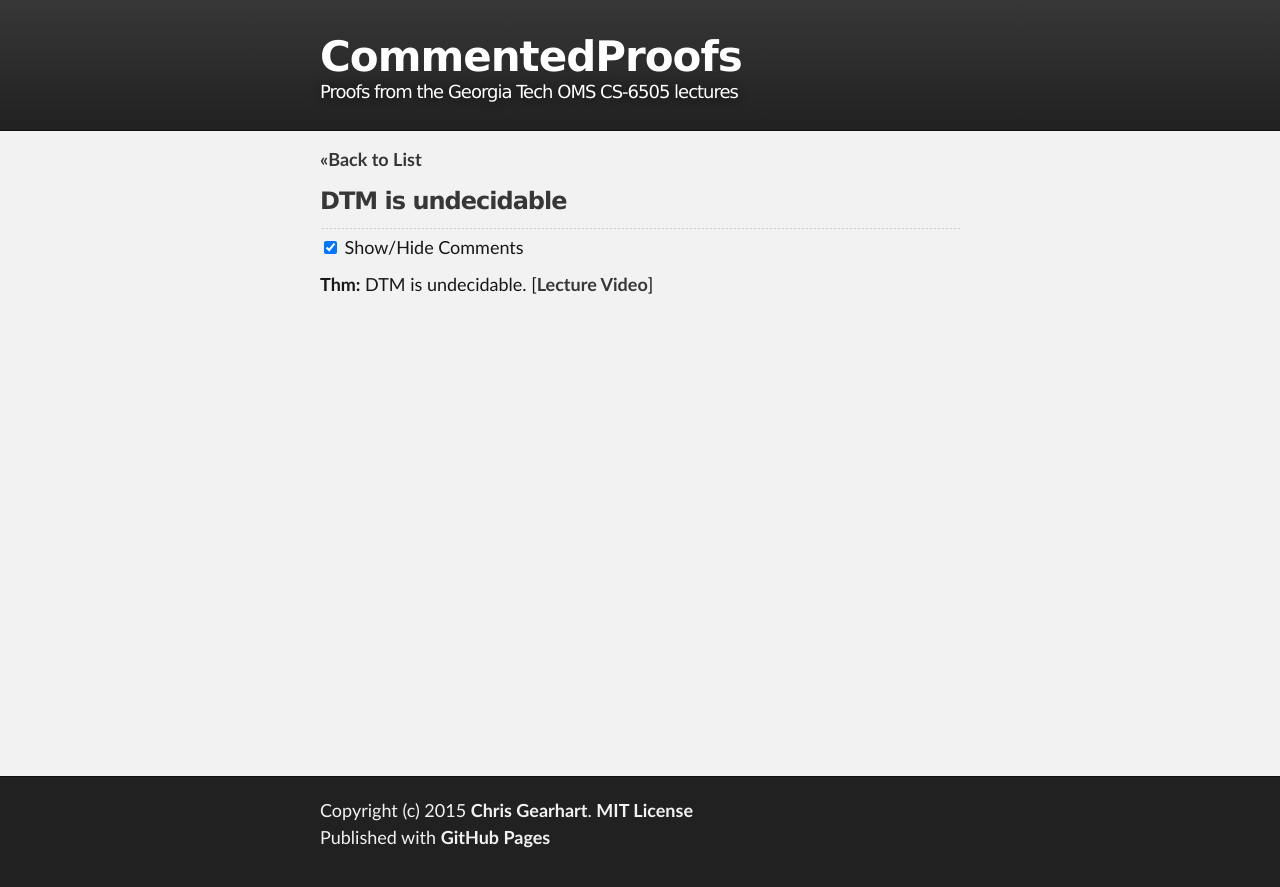
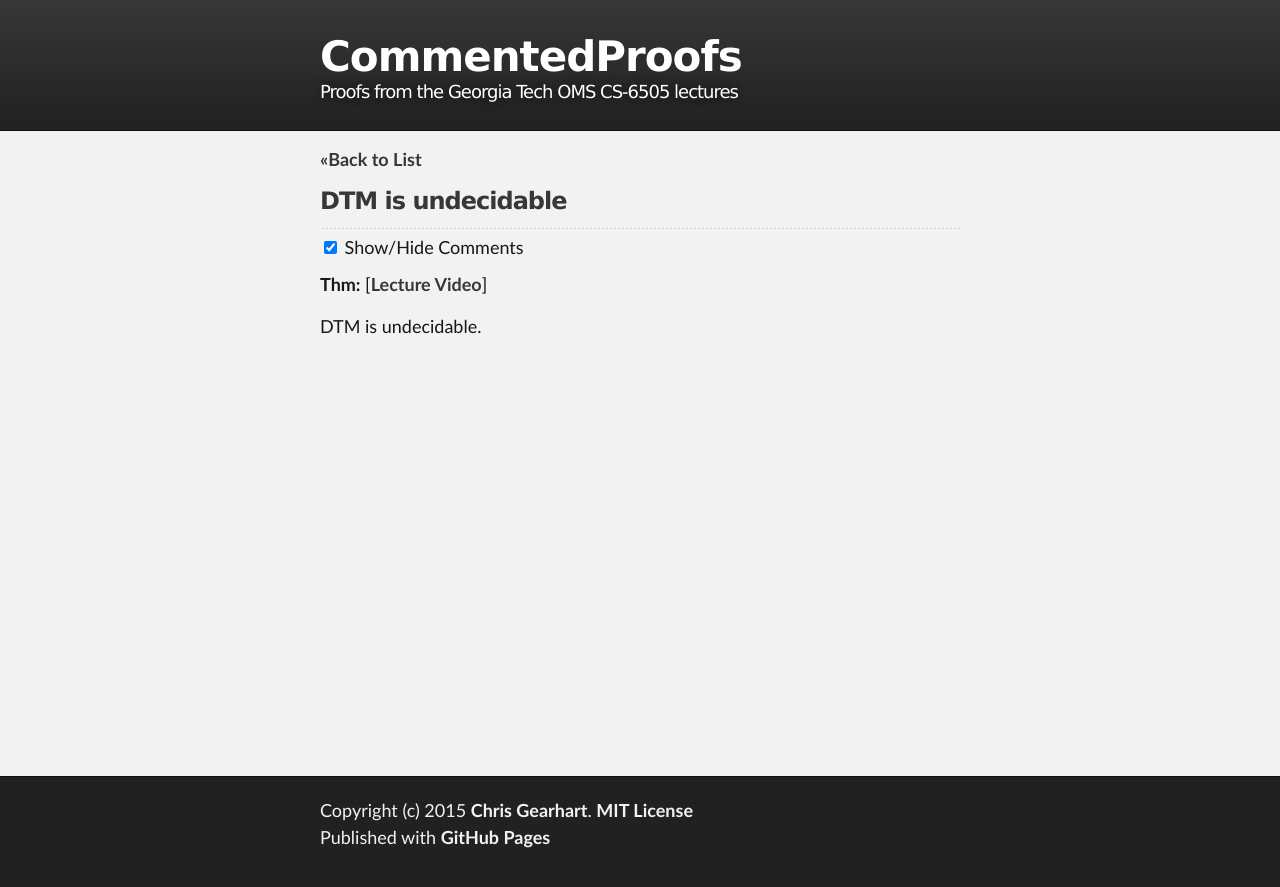
Before and after one commit to cgearhart/CommentedProofs, a Jekyll site: the page built from _posts/2015-12-31-0050-DTM.md, in a window 1280 px wide. Shown: the top 887 px of the page. Built offline with Jekyll 4.4.1, drawn with Linux system fonts in a browser that asks for light colours; nearby versions of some CDN libraries; some of the changed lines change nothing that is shown.

Commit message:
Load mathjax in the page head to improve responsiveness & update proof post template

```diff
--- a/_includes/footerjs.html
+++ b/_includes/footerjs.html
@@ -1,3 +1 @@
 <script type="text/javascript" src="{{ site.baseurl }}/javascripts/main.js"></script>
-
-<script src="//cdn.mathjax.org/mathjax/latest/MathJax.js?config=TeX-AMS-MML_HTMLorMML"></script>
--- a/_includes/head.html
+++ b/_includes/head.html
@@ -10,5 +10,5 @@
 
     <link rel="stylesheet" type="text/css" media="screen" href="{{ site.baseurl }}/stylesheets/stylesheet.css">
 
-    <script src="//ajax.googleapis.com/ajax/libs/jquery/1.7.2/jquery.min.js?v=20130331"></script>
+    <script src="//cdn.mathjax.org/mathjax/latest/MathJax.js?config=TeX-AMS-MML_HTMLorMML"></script>
   </head>
--- a/_layouts/post.html
+++ b/_layouts/post.html
@@ -19,7 +19,8 @@
 
 		<input id="commentToggle" type="checkbox" onclick="toggleComments();" checked> <label for="commentToggle">Show/Hide Comments</label>
 
-		<p><strong>Thm:</strong> {{ page.theorem }} [<a href="{{ page.lecture_link }}">Lecture Video</a>]</p>
+		<p><strong>Thm:</strong>  [<a href="{{ page.lecture_link }}">Lecture Video</a>]</p>
+		<p>{{ page.theorem }}</p>
 
 {{ content }}
 
```
